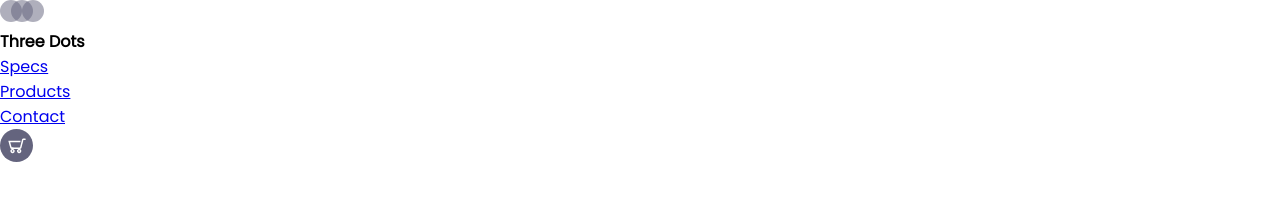
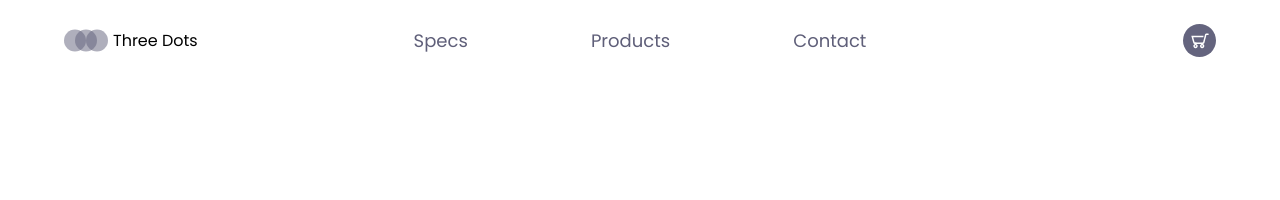
Before and after one commit to Kevin1407B/Responsive-website-with-HTML-CSS---tutorial, a plain HTML site: page index.html in a window 1280 px wide. Drawn offline with Linux system fonts and the light colour scheme.

Commit message:
Styled header & logo

```diff
--- a/index.html
+++ b/index.html
@@ -18,9 +18,9 @@
         </div>
         <nav>
             <ul class="nav-links">
-                <li class="nav-links"><a href="#">Specs</a></li>
-                <li class="nav-links"><a href="#">Products</a></li>
-                <li class="nav-links"><a href="#">Contact</a></li>
+                <li><a class="nav-link" href="#">Specs</a></li>
+                <li><a class="nav-link" href="#">Products</a></li>
+                <li><a class="nav-link" href="#">Contact</a></li>
             </ul>
         </nav>
         <div class="cart">
--- a/style.css
+++ b/style.css
@@ -7,3 +7,41 @@
 body {
  font-family: Poppins, "sans-serif";
 }
+
+header {
+ display: flex;
+ width: 90%;
+ height: 10vh;
+ margin: auto;
+ align-items: center;
+}
+
+.logo-container,
+.nav-links,
+.cart {
+ display: flex;
+}
+
+.logo-container {
+ flex: 1;
+}
+.logo {
+ font-weight: 400;
+ margin: 5px;
+}
+nav {
+ flex: 2;
+}
+.nav-links {
+ justify-content: space-around;
+ list-style: none;
+}
+.nav-link {
+ color: #5f5f79;
+ font-size: 18px;
+ text-decoration: none;
+}
+.cart {
+ flex: 1;
+ justify-content: flex-end;
+}
```
